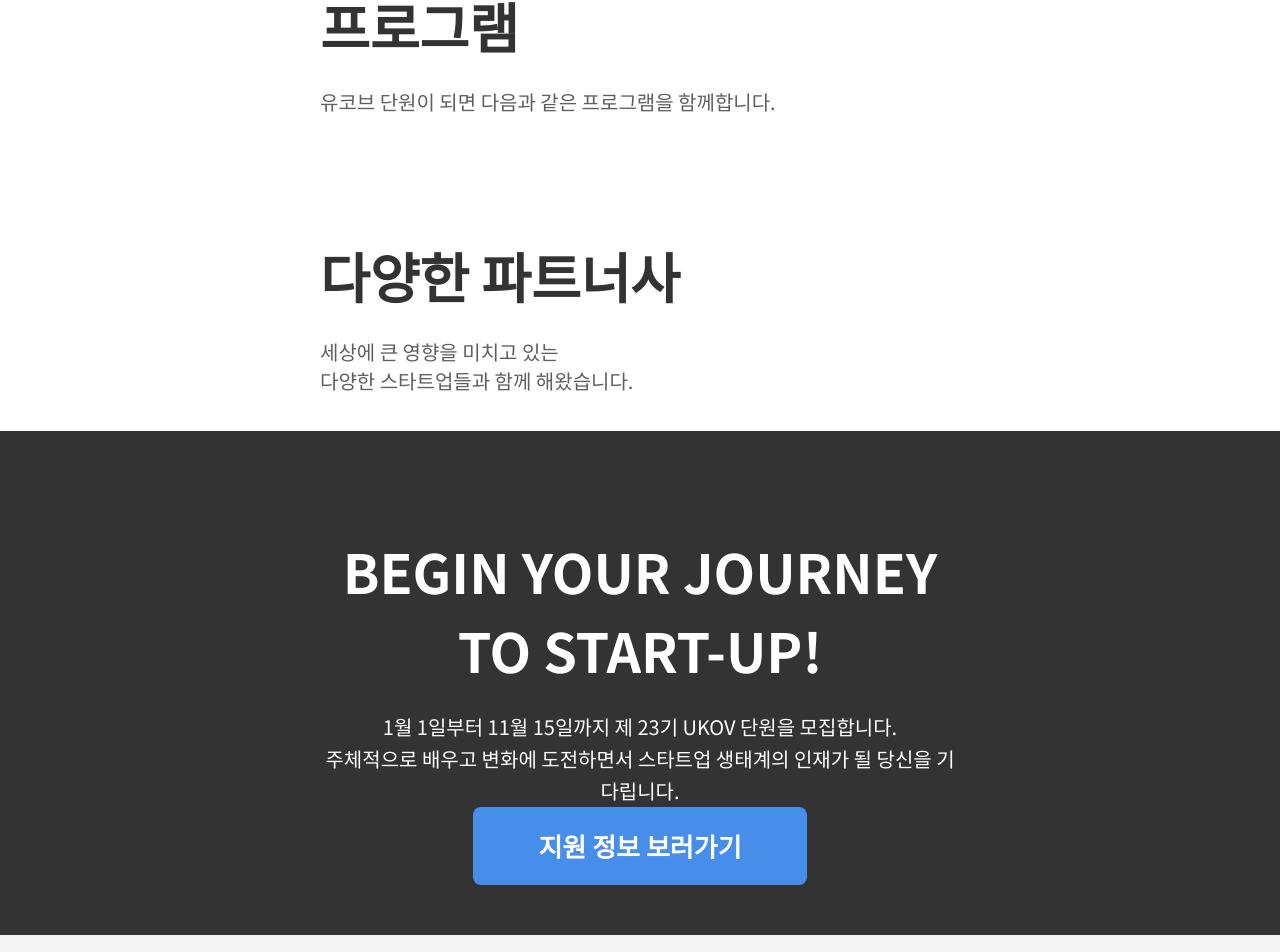
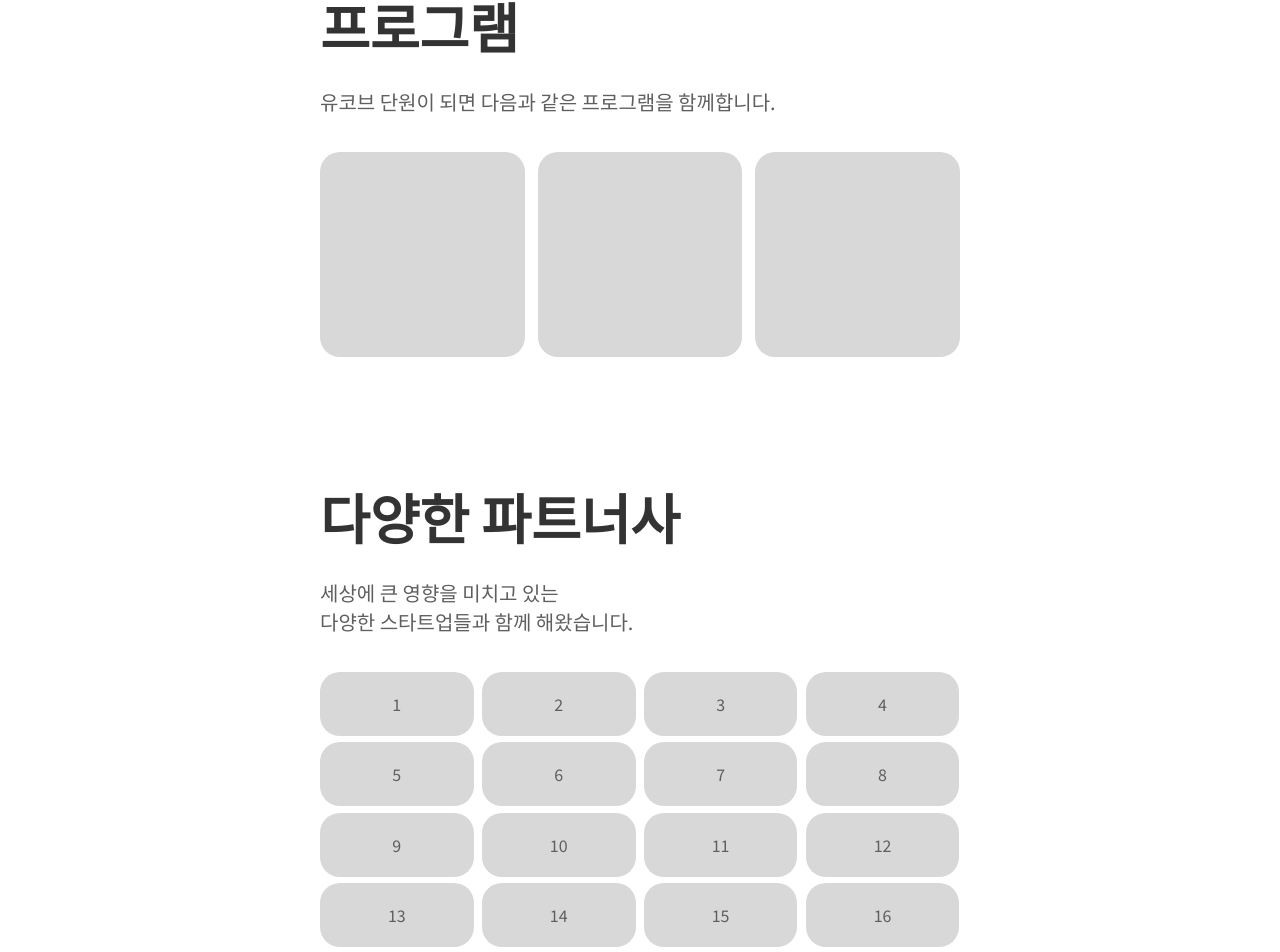
Before and after one commit to Soongsil-University-MakeUs-Challenge/2nd-UMC-WebStudy, a React (Create React App) app in the folder lucy/react-practice/my-react-practice/: page / in a window 1280 px wide. Shown: the part 2362-3314 px from the top of the page. Built offline with nearby package versions, Linux system fonts and the light colour scheme.

Commit message:
파트너사 완성

```diff
--- a/lucy/react-practice/my-react-practice/src/App.css
+++ b/lucy/react-practice/my-react-practice/src/App.css
@@ -325,3 +325,38 @@
 .reviewRightArrow {
   margin-left: 8px;
 }
+
+.programContentsContainer {
+  display: flex;
+  justify-content: space-between;
+}
+
+.programContentImg {
+  width: 16vw;
+  height: 16vw;
+  border-radius: 20px;
+  background-color: #d8d8d8;
+}
+
+.PCLogoContainer {
+  /* background-color: #468eea; */
+
+  display: grid;
+  grid-template-columns: 1fr 1fr 1fr 1fr;
+  row-gap: 0.5vw;
+  column-gap: 0.6vw;
+  align-items: stretch;
+
+  margin-bottom: 120px;
+}
+
+.PCLogo {
+  text-align: center;
+  border-radius: 20px;
+  background-color: #d8d8d8;
+  width: 12vw;
+  height: 5vw;
+  line-height: 5vw; /* 글자 정가운데 */
+  color: #5f5f5f;
+  text-align: center;
+}
--- a/lucy/react-practice/my-react-practice/src/App.js
+++ b/lucy/react-practice/my-react-practice/src/App.js
@@ -140,12 +140,47 @@
           <div className="programSubtitle">
             유코브 단원이 되면 다음과 같은 프로그램을 함께합니다.
           </div>
+          <div className="programContentsContainer">
+            <div className="programContent">
+              <div className="programContentImg"> </div>
+            </div>
+
+            <div className="programContent">
+              <div className="programContentImg"> </div>
+            </div>
+
+            <div className="programContent">
+              <div className="programContentImg"> </div>
+            </div>
+          </div>
         </div>
+
         <div className="partnerCompanyContainer">
           <div className="partnerCompanyTitle">다양한 파트너사</div>
           <div className="partnerCompanySubtitle">
             세상에 큰 영향을 미치고 있는 <br></br>
             다양한 스타트업들과 함께 해왔습니다.
+          </div>
+          <div className="PCLogoContainer">
+            <div className="PCLogo">1</div>
+            <div className="PCLogo">2</div>
+            <div className="PCLogo">3</div>
+            <div className="PCLogo">4</div>
+
+            <div className="PCLogo">5</div>
+            <div className="PCLogo">6</div>
+            <div className="PCLogo">7</div>
+            <div className="PCLogo">8</div>
+
+            <div className="PCLogo">9</div>
+            <div className="PCLogo">10</div>
+            <div className="PCLogo">11</div>
+            <div className="PCLogo">12</div>
+
+            <div className="PCLogo">13</div>
+            <div className="PCLogo">14</div>
+            <div className="PCLogo">15</div>
+            <div className="PCLogo">16</div>
           </div>
         </div>
       </div>
```
Also changed, not shown: lucy/react-practice/my-react-practice/src/assets/company.png (deleted).
